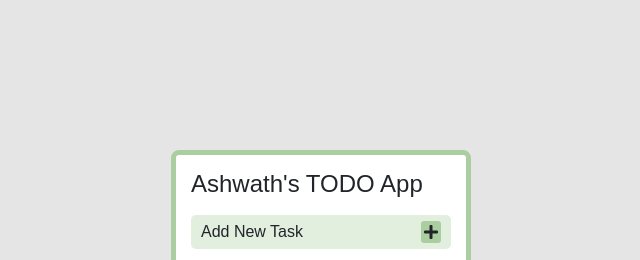
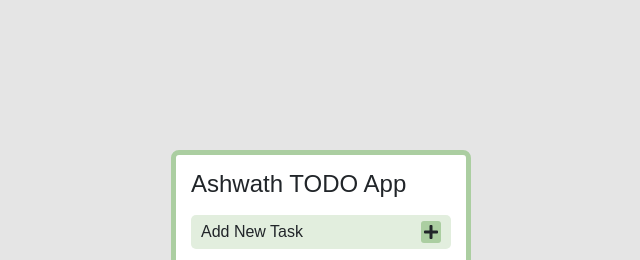
Before and after one commit to AshwathDAzur/TODOLIST, a plain HTML site: page index.html in a window 1280 px wide. Shown: the top 260 px of the page, 319-959 px from the left. Drawn offline with nearby package versions, Linux system fonts and the light colour scheme.

Commit message:
Deployment commit

```diff
--- a/index.html
+++ b/index.html
@@ -17,7 +17,7 @@
 
 <body>
   <div class="app">
-    <h4 class="mb-3">Ashwath's TODO App</h4>
+    <h4 class="mb-3">Ashwath TODO App</h4>
 
 
     <div id="addNew" data-bs-toggle="modal" data-bs-target="#form">
```
